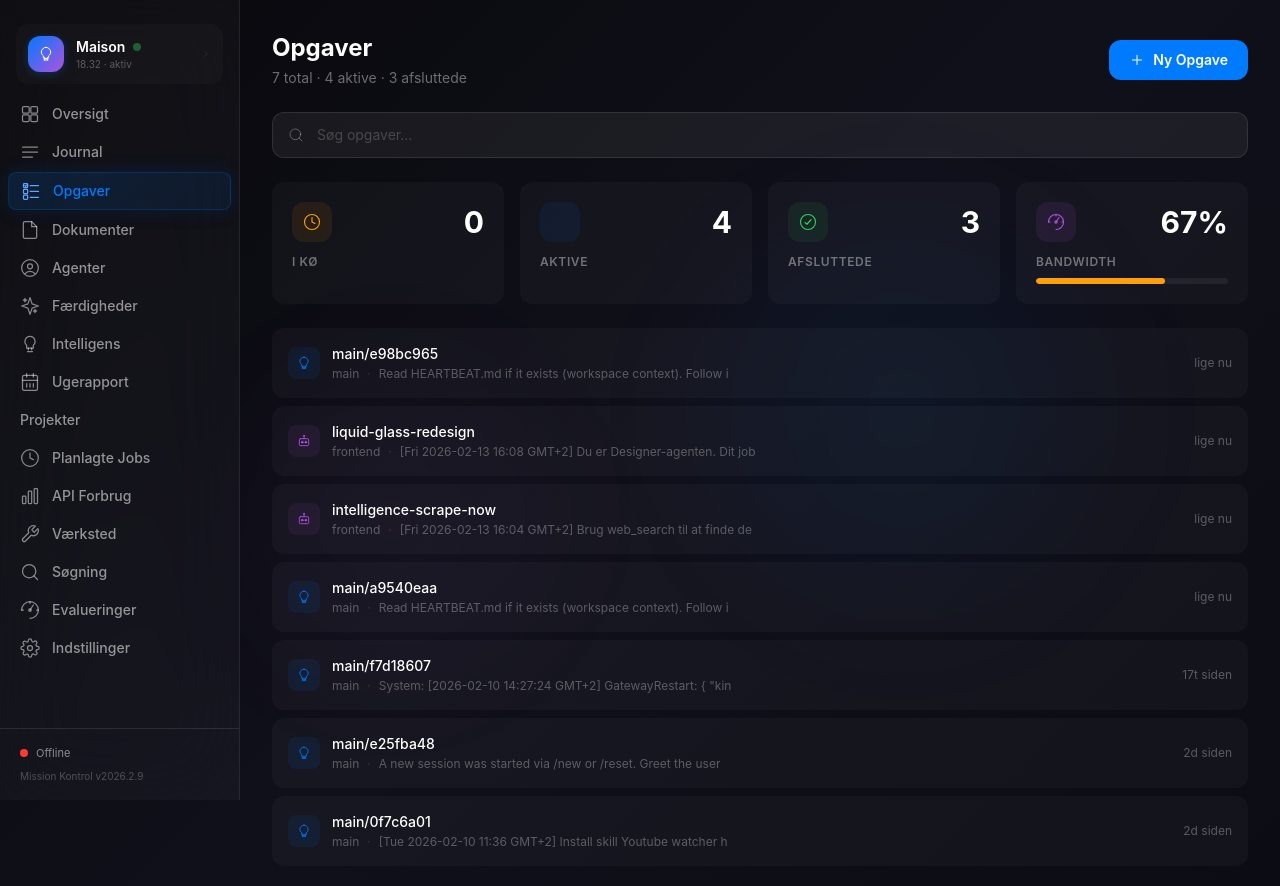
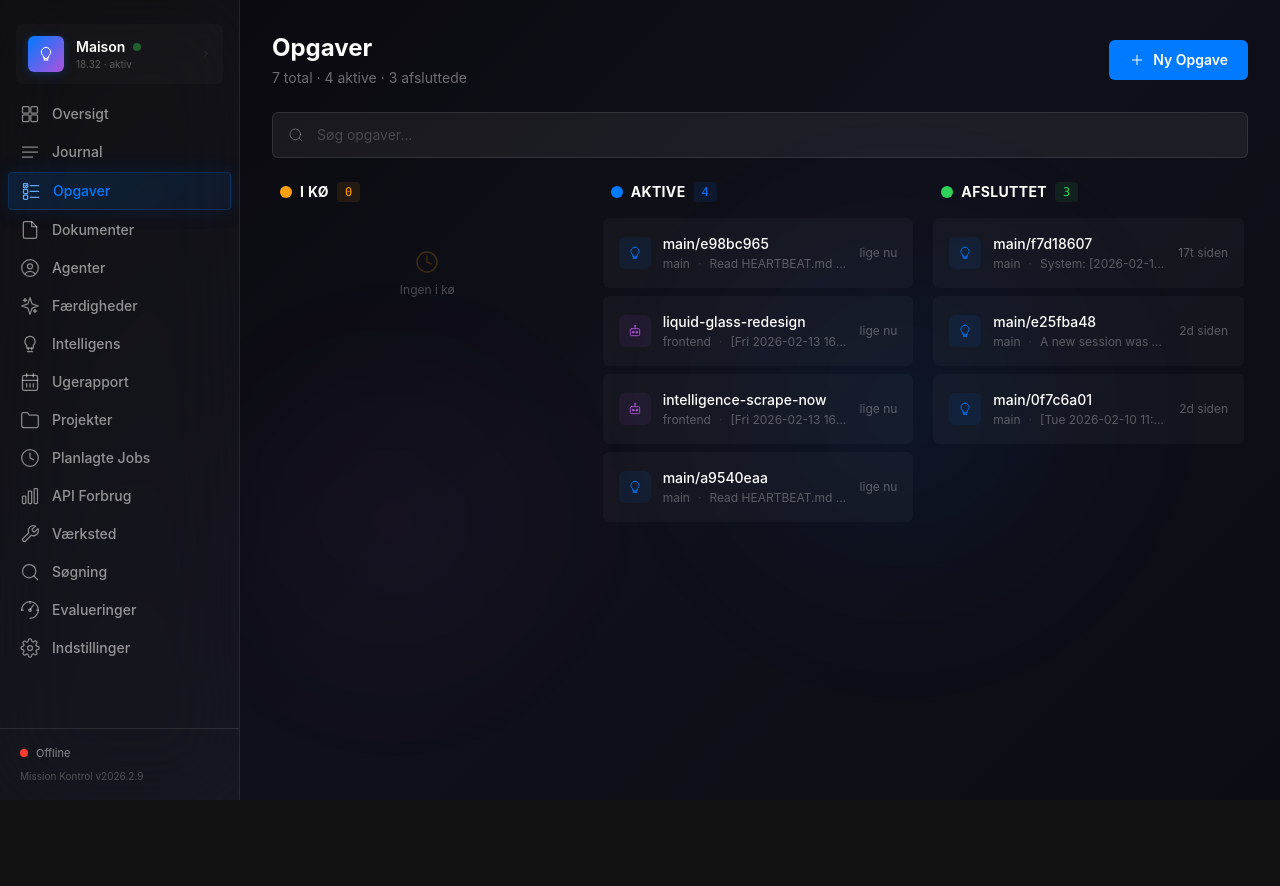
Before and after one commit to MartinSarvio/Mission-Kontrol, a React (Vite) app: page / in a window 1280 px wide. Both pictures are taken after a click on the element "Opgaver". Shown: the top 886 px of the page. After the commit the page ends 800 px from the top, so only its background shows below. Built offline with nearby package versions, Linux system fonts and the light colour scheme; the HTML template or start-up script is replaced by a standard one.

Commit message:
Minimer border-radius: 12px→6px, 8px→4px for flad glassmorphism

```diff
--- /dev/null
+++ b/public/logo-proposals.html
@@ -0,0 +1,189 @@
+<!DOCTYPE html>
+<html lang="da" style="background: #0a0a0f; color: #fff;">
+<head>
+  <meta charset="UTF-8">
+  <meta name="viewport" content="width=device-width, initial-scale=1.0">
+  <title>Mission Kontrol Logo Forslag</title>
+  <style>
+    * { margin: 0; padding: 0; box-sizing: border-box; }
+    body {
+      font-family: -apple-system, BlinkMacSystemFont, "SF Pro", "Segoe UI", sans-serif;
+      background: #0a0a0f;
+      color: #fff;
+      padding: 40px;
+      line-height: 1.6;
+    }
+    h1 { margin-bottom: 10px; font-size: 32px; font-weight: 600; }
+    p { color: rgba(255,255,255,0.6); margin-bottom: 40px; }
+
+    .grid {
+      display: grid;
+      grid-template-columns: repeat(auto-fit, minmax(280px, 1fr));
+      gap: 24px;
+      max-width: 1200px;
+    }
+
+    .card {
+      background: rgba(255,255,255,0.05);
+      border: 1px solid rgba(255,255,255,0.1);
+      border-radius: 16px;
+      padding: 32px;
+      text-align: center;
+      transition: all 0.3s ease;
+    }
+
+    .card:hover {
+      background: rgba(255,255,255,0.08);
+      border-color: rgba(0,122,255,0.4);
+    }
+
+    .logo-preview {
+      width: 120px;
+      height: 120px;
+      margin: 0 auto 24px;
+      display: flex;
+      align-items: center;
+      justify-content: center;
+      border-radius: 12px;
+      background: rgba(0,0,0,0.3);
+    }
+
+    h3 {
+      font-size: 18px;
+      font-weight: 600;
+      margin-bottom: 8px;
+    }
+
+    .desc {
+      font-size: 14px;
+      color: rgba(255,255,255,0.5);
+    }
+
+    /* Glassmorphism effect for logo 2 */
+    .glass {
+      background: rgba(255,255,255,0.1);
+      backdrop-filter: blur(10px);
+      border: 1px solid rgba(255,255,255,0.15);
+    }
+  </style>
+</head>
+<body>
+  <h1>Mission Kontrol Logo Forslag</h1>
+  <p>Minimalistiske logoer i SF Symbol-stil, optimeret til dark mode</p>
+
+  <div class="grid">
+    <!-- Logo 1: Minimal Control Panel -->
+    <div class="card">
+      <div class="logo-preview">
+        <svg width="80" height="80" viewBox="0 0 80 80" fill="none" xmlns="http://www.w3.org/2000/svg">
+          <rect x="8" y="12" width="64" height="56" rx="8" stroke="white" stroke-width="2.5" stroke-linecap="round"/>
+          <line x1="8" y1="28" x2="72" y2="28" stroke="white" stroke-width="2.5" stroke-linecap="round"/>
+          <circle cx="26" cy="48" r="8" stroke="white" stroke-width="2.5"/>
+          <circle cx="54" cy="48" r="8" stroke="white" stroke-width="2.5"/>
+        </svg>
+      </div>
+      <h3>Minimal Panel</h3>
+      <div class="desc">Clean kontrol panel med to drejeknappe</div>
+    </div>
+
+    <!-- Logo 2: Glassmorphic Circle -->
+    <div class="card">
+      <div class="logo-preview glass">
+        <svg width="80" height="80" viewBox="0 0 80 80" fill="none" xmlns="http://www.w3.org/2000/svg">
+          <circle cx="40" cy="40" r="32" stroke="white" stroke-width="2.5" opacity="0.8"/>
+          <circle cx="40" cy="40" r="20" stroke="white" stroke-width="2.5" opacity="0.6"/>
+          <circle cx="40" cy="40" r="8" stroke="white" stroke-width="2.5"/>
+          <line x1="40" y1="8" x2="40" y2="18" stroke="white" stroke-width="2" stroke-linecap="round"/>
+          <line x1="40" y1="62" x2="40" y2="72" stroke="white" stroke-width="2" stroke-linecap="round"/>
+          <line x1="8" y1="40" x2="18" y2="40" stroke="white" stroke-width="2" stroke-linecap="round"/>
+          <line x1="62" y1="40" x2="72" y2="40" stroke="white" stroke-width="2" stroke-linecap="round"/>
+        </svg>
+      </div>
+      <h3>Glassmorphic Target</h3>
+      <div class="desc">Præcision og fokus med glaseffekt</div>
+    </div>
+
+    <!-- Logo 3: Command Symbol -->
+    <div class="card">
+      <div class="logo-preview">
+        <svg width="80" height="80" viewBox="0 0 80 80" fill="none" xmlns="http://www.w3.org/2000/svg">
+          <path d="M28 12C19.2 12 12 19.2 12 28C12 36.8 19.2 44 28 44H52C60.8 44 68 36.8 68 28C68 19.2 60.8 12 52 12C43.2 12 36 19.2 36 28V52C36 60.8 43.2 68 52 68C60.8 68 68 60.8 68 52C68 43.2 60.8 36 52 36H28C19.2 36 12 43.2 12 52C12 60.8 19.2 68 28 68C36.8 68 44 60.8 44 52V28C44 19.2 36.8 12 28 12Z" stroke="white" stroke-width="2.5"/>
+        </svg>
+      </div>
+      <h3>Command Loop</h3>
+      <div class="desc">Apple Command-inspireret, kontinuerlig kontrol</div>
+    </div>
+
+    <!-- Logo 4: Mission Badge -->
+    <div class="card">
+      <div class="logo-preview">
+        <svg width="80" height="80" viewBox="0 0 80 80" fill="none" xmlns="http://www.w3.org/2000/svg">
+          <circle cx="40" cy="40" r="28" stroke="white" stroke-width="2.5"/>
+          <path d="M40 16L45 30H60L48 39L53 53L40 44L27 53L32 39L20 30H35L40 16Z" stroke="white" stroke-width="2" stroke-linejoin="round"/>
+        </svg>
+      </div>
+      <h3>Mission Badge</h3>
+      <div class="desc">Mission-inspireret emblem med stjerne</div>
+    </div>
+
+    <!-- Logo 5: Hex Grid (minimal) -->
+    <div class="card">
+      <div class="logo-preview">
+        <svg width="80" height="80" viewBox="0 0 80 80" fill="none" xmlns="http://www.w3.org/2000/svg">
+          <path d="M40 10L62 25V55L40 70L18 55V25L40 10Z" stroke="white" stroke-width="2.5" stroke-linejoin="round"/>
+          <line x1="40" y1="25" x2="40" y2="55" stroke="white" stroke-width="2" stroke-linecap="round"/>
+          <line x1="25" y1="32.5" x2="55" y2="32.5" stroke="white" stroke-width="2" stroke-linecap="round"/>
+          <line x1="25" y1="47.5" x2="55" y2="47.5" stroke="white" stroke-width="2" stroke-linecap="round"/>
+        </svg>
+      </div>
+      <h3>Hex Kontrol</h3>
+      <div class="desc">Hexagon grid, tech-struktureret</div>
+    </div>
+
+    <!-- Logo 6: Orbit (simple) -->
+    <div class="card">
+      <div class="logo-preview">
+        <svg width="80" height="80" viewBox="0 0 80 80" fill="none" xmlns="http://www.w3.org/2000/svg">
+          <circle cx="40" cy="40" r="30" stroke="white" stroke-width="2.5" opacity="0.4"/>
+          <ellipse cx="40" cy="40" rx="30" ry="12" stroke="white" stroke-width="2.5" opacity="0.6"/>
+          <ellipse cx="40" cy="40" rx="12" ry="30" stroke="white" stroke-width="2.5" opacity="0.6"/>
+          <circle cx="40" cy="40" r="6" fill="white"/>
+        </svg>
+      </div>
+      <h3>Orbit Core</h3>
+      <div class="desc">Central kontrol med orbits</div>
+    </div>
+
+    <!-- Logo 7: MK Monogram -->
+    <div class="card">
+      <div class="logo-preview">
+        <svg width="80" height="80" viewBox="0 0 80 80" fill="none" xmlns="http://www.w3.org/2000/svg">
+          <path d="M15 60V20L28 35L41 20V60" stroke="white" stroke-width="3" stroke-linecap="round" stroke-linejoin="round"/>
+          <path d="M50 60V20" stroke="white" stroke-width="3" stroke-linecap="round"/>
+          <path d="M50 20H65V35" stroke="white" stroke-width="3" stroke-linecap="round" stroke-linejoin="round"/>
+          <path d="M50 40L65 55V60" stroke="white" stroke-width="3" stroke-linecap="round" stroke-linejoin="round"/>
+        </svg>
+      </div>
+      <h3>MK Monogram</h3>
+      <div class="desc">Mission Kontrol bogstavstaver</div>
+    </div>
+
+    <!-- Logo 8: Minimal Radar -->
+    <div class="card">
+      <div class="logo-preview">
+        <svg width="80" height="80" viewBox="0 0 80 80" fill="none" xmlns="http://www.w3.org/2000/svg">
+          <circle cx="40" cy="40" r="28" stroke="white" stroke-width="2.5" opacity="0.3"/>
+          <circle cx="40" cy="40" r="20" stroke="white" stroke-width="2" opacity="0.5"/>
+          <circle cx="40" cy="40" r="12" stroke="white" stroke-width="2" opacity="0.7"/>
+          <circle cx="40" cy="40" r="3" fill="white"/>
+          <line x1="40" y1="40" x2="62" y2="25" stroke="white" stroke-width="2.5" stroke-linecap="round"/>
+          <circle cx="62" cy="25" r="3" fill="white"/>
+        </svg>
+      </div>
+      <h3>Radar Sweep</h3>
+      <div class="desc">Monitoring og awareness</div>
+    </div>
+
+  </div>
+</body>
+</html>
--- a/src/components/Icon.tsx
+++ b/src/components/Icon.tsx
@@ -56,6 +56,11 @@ const icons: Record<string, (size: number) => JSX.Element> = {
   people: (s) => (
     <svg width={s} height={s} viewBox="0 0 24 24" fill="none" stroke="currentColor" strokeWidth="1.5" strokeLinecap="round" strokeLinejoin="round">
       <circle cx="9" cy="8" r="3.5" /><circle cx="17" cy="8" r="2.5" /><path d="M2 21v-1a5 5 0 0114 0v1" /><path d="M16 21v-1a4 4 0 014-4" />
+    </svg>
+  ),
+  folder: (s) => (
+    <svg width={s} height={s} viewBox="0 0 24 24" fill="none" stroke="currentColor" strokeWidth="1.5" strokeLinecap="round" strokeLinejoin="round">
+      <path d="M22 19a2 2 0 01-2 2H4a2 2 0 01-2-2V5a2 2 0 012-2h5l2 3h9a2 2 0 012 2z" />
     </svg>
   ),
   clock: (s) => (
--- a/src/index.css
+++ b/src/index.css
@@ -11,8 +11,8 @@
   --glass-blur: blur(40px);
   --glass-shadow: 0 8px 32px rgba(0, 0, 0, 0.3);
   --glass-shadow-hover: 0 12px 48px rgba(0, 0, 0, 0.4);
-  --glass-radius: 12px;
-  --glass-radius-sm: 8px;
+  --glass-radius: 6px;
+  --glass-radius-sm: 4px;
   --transition: all 200ms cubic-bezier(0.4, 0, 0.2, 1);
 
   --bg-primary: #08080c;
--- a/src/pages/Tasks.tsx
+++ b/src/pages/Tasks.tsx
@@ -685,6 +685,25 @@ export default function Tasks() {
     }
   }
 
+  const queuedFiltered = queued.filter(t =>
+    !search.trim() ||
+    t.title.toLowerCase().includes(search.toLowerCase()) ||
+    t.agent.toLowerCase().includes(search.toLowerCase()) ||
+    (t.firstMessage || '').toLowerCase().includes(search.toLowerCase())
+  )
+  const activeFiltered = active.filter(t =>
+    !search.trim() ||
+    t.title.toLowerCase().includes(search.toLowerCase()) ||
+    t.agent.toLowerCase().includes(search.toLowerCase()) ||
+    (t.firstMessage || '').toLowerCase().includes(search.toLowerCase())
+  )
+  const completedFiltered = completed.filter(t =>
+    !search.trim() ||
+    t.title.toLowerCase().includes(search.toLowerCase()) ||
+    t.agent.toLowerCase().includes(search.toLowerCase()) ||
+    (t.firstMessage || '').toLowerCase().includes(search.toLowerCase())
+  )
+
   return (
     <div className="h-full flex flex-col">
       {/* Header */}
@@ -730,57 +749,79 @@ export default function Tasks() {
         )}
       </div>
 
-      {/* 4 Stat Boxes */}
-      <div className="grid grid-cols-2 md:grid-cols-4 gap-4 mb-6">
-        <StatBox label="I Kø" value={queued.length} color="#FF9F0A" icon="clock" onClick={() => setStatusPopup('queued')} />
-        <StatBox label="Aktive" value={active.length} color="#007AFF" icon="bolt" onClick={() => setStatusPopup('active')} />
-        <StatBox label="Afsluttede" value={completed.length} color="#30D158" icon="checkmark-circle" onClick={() => setStatusPopup('completed')} />
-        <div className="rounded-xl p-5" style={{ background: 'rgba(255,255,255,0.03)' }}>
-          <div className="flex items-center justify-between mb-3">
-            <div className="w-10 h-10 rounded-xl flex items-center justify-center" style={{ background: 'rgba(175,82,222,0.1)' }}>
-              <Icon name="gauge" size={18} style={{ color: '#AF52DE' }} />
-            </div>
-            <span className="text-3xl font-bold text-white">{bandwidth}%</span>
+      {/* 3-Column Kanban */}
+      <div className="flex-1 overflow-hidden grid grid-cols-3 gap-4">
+        {/* I KØ */}
+        <div className="flex flex-col">
+          <div className="flex items-center gap-2 mb-4 px-2">
+            <div className="w-3 h-3 rounded-full" style={{ background: '#FF9F0A' }} />
+            <h2 className="text-sm font-bold text-white uppercase tracking-wide">I Kø</h2>
+            <span className="text-xs font-mono px-2 py-0.5 rounded" style={{ background: 'rgba(255,159,10,0.1)', color: '#FF9F0A' }}>
+              {queuedFiltered.length}
+            </span>
           </div>
-          <p className="text-xs font-semibold uppercase tracking-wider" style={{ color: 'rgba(255,255,255,0.4)' }}>Bandwidth</p>
-          <div className="w-full h-1.5 rounded-full overflow-hidden mt-2" style={{ background: 'rgba(255,255,255,0.06)' }}>
-            <div className="h-full rounded-full transition-all" style={{
-              width: `${bandwidth}%`,
-              background: bandwidth > 80 ? '#FF453A' : bandwidth > 50 ? '#FF9F0A' : '#AF52DE',
-            }} />
+          <div className="flex-1 overflow-y-auto space-y-2 pr-1">
+            {queuedFiltered.length === 0 ? (
+              <div className="text-center py-8">
+                <Icon name="clock" size={24} className="mx-auto mb-2" style={{ color: 'rgba(255,159,10,0.2)' }} />
+                <p className="text-xs" style={{ color: 'rgba(255,255,255,0.25)' }}>Ingen i kø</p>
+              </div>
+            ) : (
+              queuedFiltered.map(t => (
+                <TaskMiniCard key={t.id} task={t} onSelect={() => setSelectedTask(t)} onStart={() => handleStartTask(t)} />
+              ))
+            )}
+          </div>
+        </div>
+
+        {/* AKTIVE */}
+        <div className="flex flex-col">
+          <div className="flex items-center gap-2 mb-4 px-2">
+            <div className="w-3 h-3 rounded-full" style={{ background: '#007AFF' }} />
+            <h2 className="text-sm font-bold text-white uppercase tracking-wide">Aktive</h2>
+            <span className="text-xs font-mono px-2 py-0.5 rounded" style={{ background: 'rgba(0,122,255,0.1)', color: '#007AFF' }}>
+              {activeFiltered.length}
+            </span>
+          </div>
+          <div className="flex-1 overflow-y-auto space-y-2 pr-1">
+            {activeFiltered.length === 0 ? (
+              <div className="text-center py-8">
+                <Icon name="bolt" size={24} className="mx-auto mb-2" style={{ color: 'rgba(0,122,255,0.2)' }} />
+                <p className="text-xs" style={{ color: 'rgba(255,255,255,0.25)' }}>Ingen aktive</p>
+              </div>
+            ) : (
+              activeFiltered.map(t => (
+                <TaskMiniCard key={t.id} task={t} onSelect={() => setSelectedTask(t)} />
+              ))
+            )}
+          </div>
+        </div>
+
+        {/* AFSLUTTET */}
+        <div className="flex flex-col">
+          <div className="flex items-center gap-2 mb-4 px-2">
+            <div className="w-3 h-3 rounded-full" style={{ background: '#30D158' }} />
+            <h2 className="text-sm font-bold text-white uppercase tracking-wide">Afsluttet</h2>
+            <span className="text-xs font-mono px-2 py-0.5 rounded" style={{ background: 'rgba(48,209,88,0.1)', color: '#30D158' }}>
+              {completedFiltered.length}
+            </span>
+          </div>
+          <div className="flex-1 overflow-y-auto space-y-2 pr-1">
+            {completedFiltered.length === 0 ? (
+              <div className="text-center py-8">
+                <Icon name="checkmark-circle" size={24} className="mx-auto mb-2" style={{ color: 'rgba(48,209,88,0.2)' }} />
+                <p className="text-xs" style={{ color: 'rgba(255,255,255,0.25)' }}>Ingen afsluttede</p>
+              </div>
+            ) : (
+              completedFiltered.map(t => (
+                <TaskMiniCard key={t.id} task={t} onSelect={() => setSelectedTask(t)} />
+              ))
+            )}
           </div>
         </div>
       </div>
 
-      {/* Task list (filtered) */}
-      <div className="flex-1 overflow-y-auto space-y-2">
-        {filteredTasks.length === 0 ? (
-          <div className="text-center py-12">
-            <Icon name="checklist" size={32} className="mx-auto mb-2" style={{ color: 'rgba(255,255,255,0.08)' }} />
-            <p className="text-sm" style={{ color: 'rgba(255,255,255,0.3)' }}>
-              {search ? 'Ingen resultater' : 'Ingen opgaver endnu'}
-            </p>
-          </div>
-        ) : (
-          filteredTasks.slice(0, 50).map(t => (
-            <TaskMiniCard key={t.id} task={t} onSelect={() => setSelectedTask(t)} />
-          ))
-        )}
-      </div>
-
       {/* Popups */}
-      {statusPopup === 'queued' && (
-        <StatusListPopup title="I Kø" tasks={queued} color="#FF9F0A"
-          onClose={() => setStatusPopup(null)} onSelectTask={setSelectedTask} onStartTask={handleStartTask} />
-      )}
-      {statusPopup === 'active' && (
-        <StatusListPopup title="Aktive" tasks={active} color="#007AFF"
-          onClose={() => setStatusPopup(null)} onSelectTask={setSelectedTask} />
-      )}
-      {statusPopup === 'completed' && (
-        <StatusListPopup title="Afsluttede" tasks={completed} color="#30D158"
-          onClose={() => setStatusPopup(null)} onSelectTask={setSelectedTask} />
-      )}
       {selectedTask && <DetailPanel task={selectedTask} onClose={() => setSelectedTask(null)} />}
       <CreateModal open={showCreate} onClose={() => setShowCreate(false)} />
     </div>
--- a/tailwind.config.js
+++ b/tailwind.config.js
@@ -34,7 +34,13 @@ export default {
         'glass': '0 8px 32px rgba(0,0,0,0.3)',
       },
       borderRadius: {
-        'card': '16px',
+        'sm': '2px',
+        'DEFAULT': '4px',
+        'md': '4px',
+        'lg': '6px',
+        'xl': '6px',
+        '2xl': '8px',
+        'card': '6px',
       }
     },
   },
```
